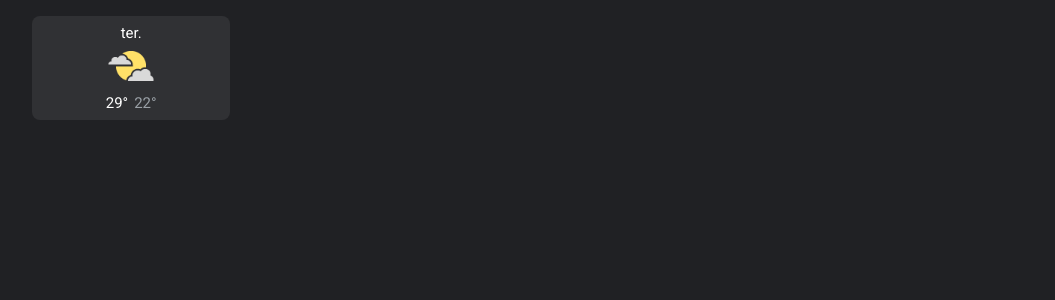
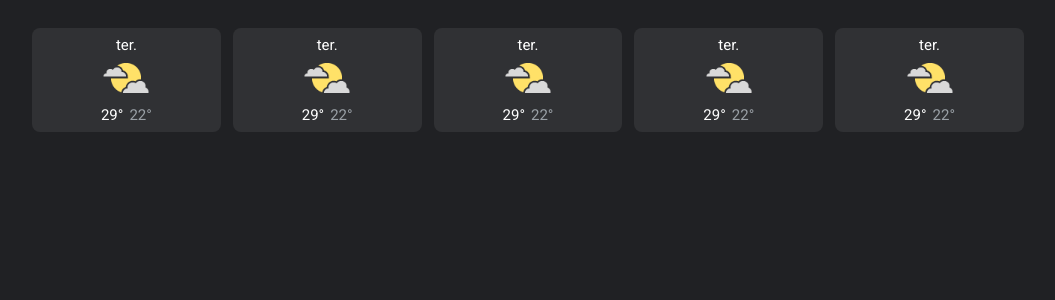
Before and after one commit to wdrik/builders-test, a Next.js app: page / in a window 1280 px wide. Shown: the top 300 px of the page, without its empty margins (112-1167 px from the left). Built offline with nearby package versions, Linux system fonts and the light colour scheme; no server answers.

Commit message:
feat: add daily temperature list component

```diff
--- a/src/components/DailyTemperatureList/index.tsx
+++ b/src/components/DailyTemperatureList/index.tsx
@@ -10,6 +10,10 @@ export default function DailyTemperatureList() {
   return (
     <Container>
       <DailyTemperature />
+      <DailyTemperature />
+      <DailyTemperature />
+      <DailyTemperature />
+      <DailyTemperature />
     </Container>
   );
 }
--- a/src/components/DailyTemperatureList/styles.ts
+++ b/src/components/DailyTemperatureList/styles.ts
@@ -2,5 +2,12 @@ import styled from 'styled-components';
 
 export const Container = styled.div`
   width: 100%;
+  margin: 12px 0;
   display: flex;
+
+  > div {
+    :not(:last-child) {
+      margin-right: 12px;
+    }
+  }
 `;
--- a/src/pages/index.tsx
+++ b/src/pages/index.tsx
@@ -1,5 +1,5 @@
 import { useEffect, useState } from 'react';
-import DailyTemperature from '../components/DailyTemperature';
+import DailyTemperatureList from '../components/DailyTemperatureList';
 import Header from '../components/Header';
 import { Container, Main } from './styles';
 
@@ -38,7 +38,7 @@ export default function Home() {
       <Container>
         {location && <Header location={location} />}
 
-        <DailyTemperature />
+        <DailyTemperatureList />
       </Container>
     </Main>
   );
```
